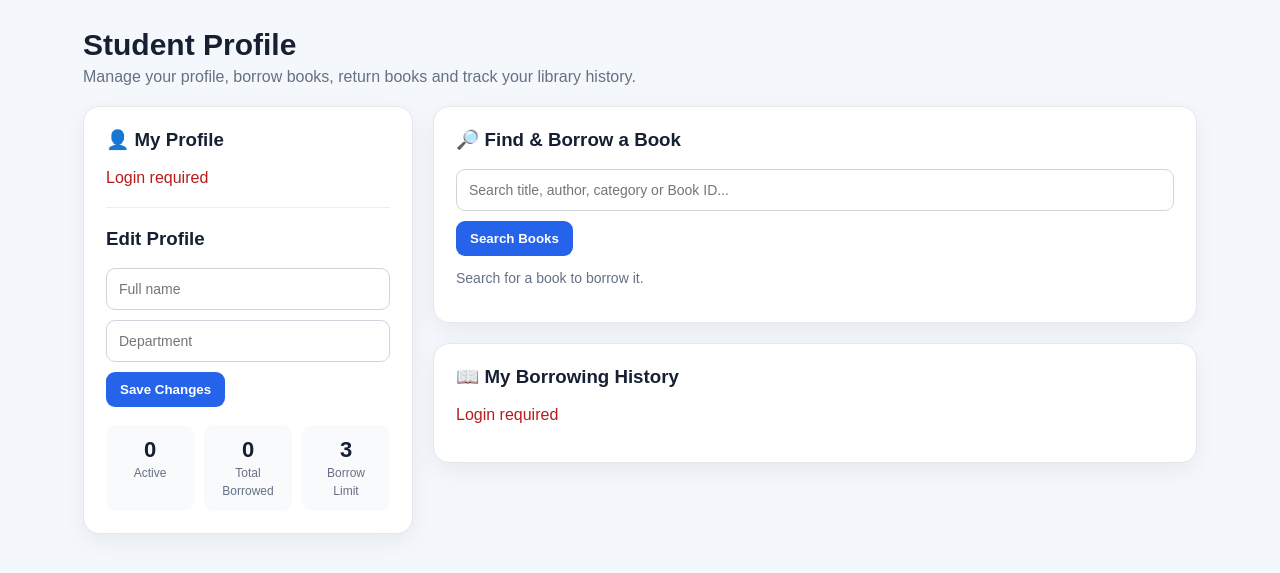
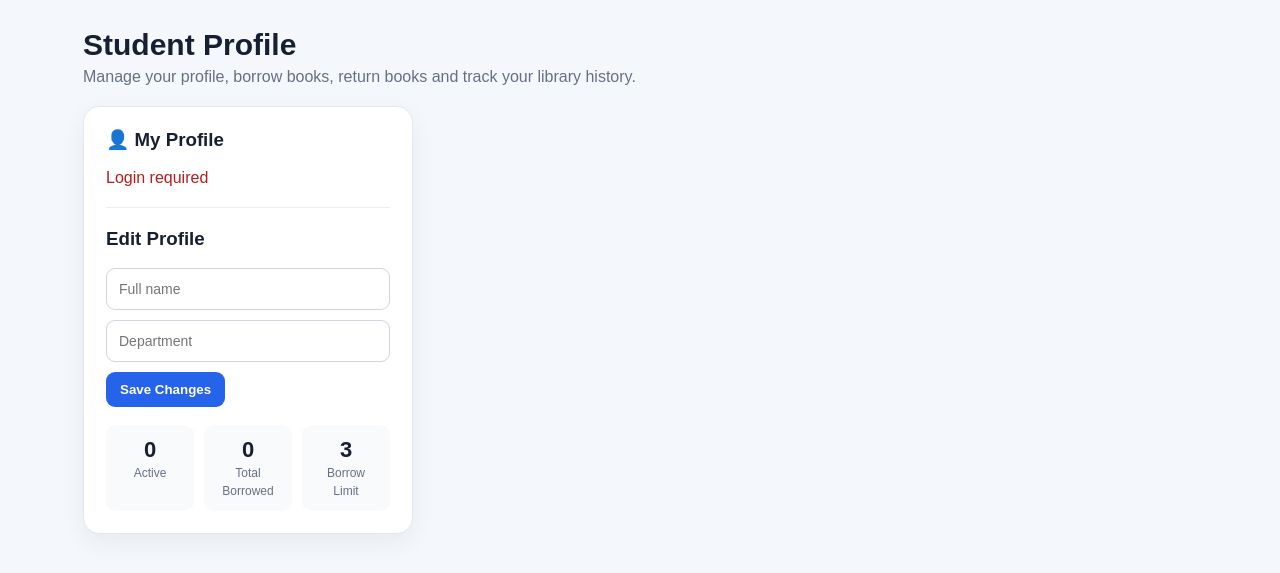
Before and after one commit to karthikeyamajeti07/AI-Library-Assistant, a Flask app: template templates/student-profile.html in a window 1280 px wide. Shown: the part 74-647 px from the top of the page. Run offline with Flask 3, Linux system fonts and the light colour scheme; the template is opened without the code that fills it, so the values that code supplies are empty.

Commit message:
necessary changes

```diff
--- a/templates/student-profile.html
+++ b/templates/student-profile.html
@@ -41,19 +41,6 @@
             </div>
         </section>
 
-        <section>
-            <div class="card">
-                <h3>🔎 Find & Borrow a Book</h3>
-                <input id="search" placeholder="Search title, author, category or Book ID..." onkeydown="if(event.key==='Enter') searchBooks()">
-                <button class="primary" onclick="searchBooks()">Search Books</button>
-                <div id="results" style="margin-top:10px"><p class="muted">Search for a book to borrow it.</p></div>
-            </div>
-
-            <div class="card" style="margin-top:20px">
-                <h3>📖 My Borrowing History</h3>
-                <div id="borrowings"><p class="muted">Loading...</p></div>
-            </div>
-        </section>
     </div>
 </main>
 
@@ -103,37 +90,8 @@ async function updateProfile(){
     const r=await fetch('/api/student/profile',{method:'PUT',headers:{'Content-Type':'application/json'},body:JSON.stringify({name,department})}); const d=await r.json();
     msg.textContent=d.message||d.error||'Something went wrong'; msg.className=r.ok?'success':'error'; if(r.ok) loadProfile();
 }
-async function searchBooks(){
-    const q=document.getElementById('search').value.trim(), box=document.getElementById('results'); if(!q){box.innerHTML='<p class="muted">Enter a search term.</p>';return;}
-    box.innerHTML='<p class="muted">Searching...</p>';
-    const r=await fetch('/api/search?q='+encodeURIComponent(q)); const books=await r.json();
-    if(!books.length){box.innerHTML='<p class="muted">No matching books found.</p>';return;}
-    box.innerHTML=books.map(b=>`<div class="book"><div><h4>${esc(b.title)}</h4><p>${esc(b.book_id)} • ${esc(b.author)}</p><p>Shelf: ${esc(b.shelf_location||'-')} • Available: ${b.available_copies}/${b.total_copies}</p><div class="status ${b.available_copies>0?'available':'unavailable'}">${b.available_copies>0?'✓ Available':'✗ Not Available'}</div></div>${b.available_copies>0?`<button class="primary" onclick="borrow('${escAttr(b.book_id)}')">Borrow</button>`:''}</div>`).join('');
-}
-async function borrow(bookId){
-    const r=await fetch('/api/student/borrow',{method:'POST',headers:{'Content-Type':'application/json'},body:JSON.stringify({book_id:bookId})}); const d=await r.json();
-    alert(d.message ? d.message+'\nDue date: '+d.due_date : (d.error||'Unable to borrow')); if(r.ok){searchBooks();loadBorrowings();}
-}
-async function loadBorrowings(){
-    const r=await fetch('/api/student/borrowings'); const list=await r.json(); const box=document.getElementById('borrowings');
-    if(!r.ok){box.innerHTML='<p class="error">'+esc(list.error||'Unable to load borrowing history')+'</p>';return;}
-    const active=list.filter(x=>x.status==='borrowed'); document.getElementById('activeCount').textContent=active.length; document.getElementById('historyCount').textContent=list.length;
-    if(!list.length){box.innerHTML='<p class="muted">No borrowing records yet.</p>';return;}
-    box.innerHTML=list.map(x=>`<div class="borrowed"><h4>${esc(x.title)} <span class="status ${x.status==='borrowed'?'available':'muted'}">• ${esc(x.status)}</span></h4><p>Book ID: ${esc(x.book_id)} • Shelf: ${esc(x.shelf_location||'-')}</p><p>
-    Borrowed: ${esc(x.borrowed_at)} •
-    Due: ${esc(x.due_date)}
-    ${x.status === 'borrowed' && new Date(x.due_date) < new Date()
-        ? ' • 🔴 OVERDUE'
-        : ''}
-</p>${x.status==='borrowed'?`<button class="return" onclick="returnBook(${x.id})">Return Book</button>`:`<p>Returned: ${esc(x.returned_at||'-')}</p>`}</div>`).join('');
-}
-async function returnBook(id){
-    if(!confirm('Return this book?')) return;
-    const r=await fetch('/api/student/return/'+id,{method:'POST'}); const d=await r.json(); alert(d.message||d.error||'Unable to return'); if(r.ok){loadBorrowings();searchBooks();}
-}
 function esc(v){return String(v??'').replace(/[&<>'"]/g,c=>({'&':'&amp;','<':'&lt;','>':'&gt;',"'":'&#39;','"':'&quot;'}[c]));}
-function escAttr(v){return String(v??'').replace(/[^A-Za-z0-9_-]/g,'');}
-loadProfile(); loadBorrowings();
+loadProfile();
 </script>
 </body>
 </html>
```
